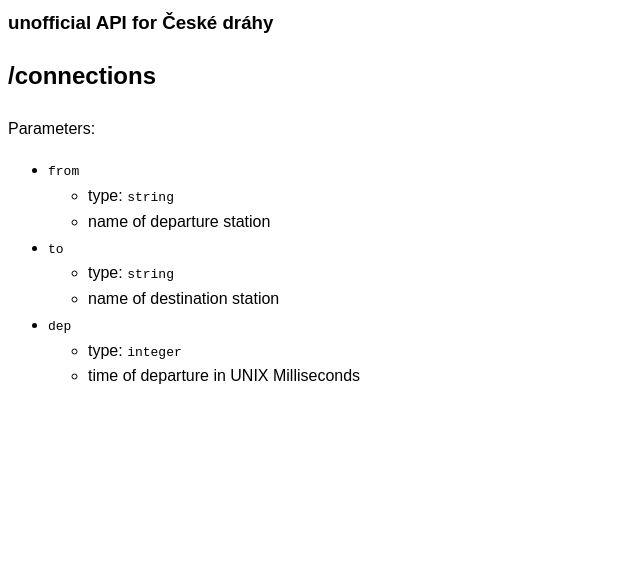
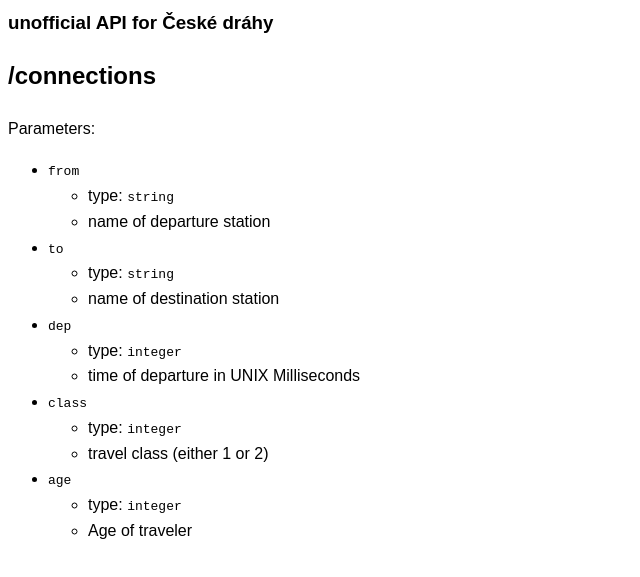
Before and after one commit to BestRazer/cdclient, a website: page public/index.html in a window 1280 px wide. Shown: the part 73-650 px from the top of the page, without its empty margins (0-640 px from the left). Drawn offline with Linux system fonts and the light colour scheme.

Commit message:
enhanced documentation

```diff
--- a/public/index.html
+++ b/public/index.html
@@ -30,6 +30,20 @@
                     <li>time of departure in <bold>UNIX Milliseconds</bold></li>
                 </ul>
             </li>
+            <li>
+                <code>class</code>
+                <ul>
+                    <li>type: <code>integer</code></li>
+                    <li>travel class (either 1 or 2)</li>
+                </ul>
+            </li>
+            <li>
+                <code>age</code>
+                <ul>
+                    <li>type: <code>integer</code></li>
+                    <li>Age of traveler</li>
+                </ul>
+            </li>
         </ul>
     </body>
 </html>
```
